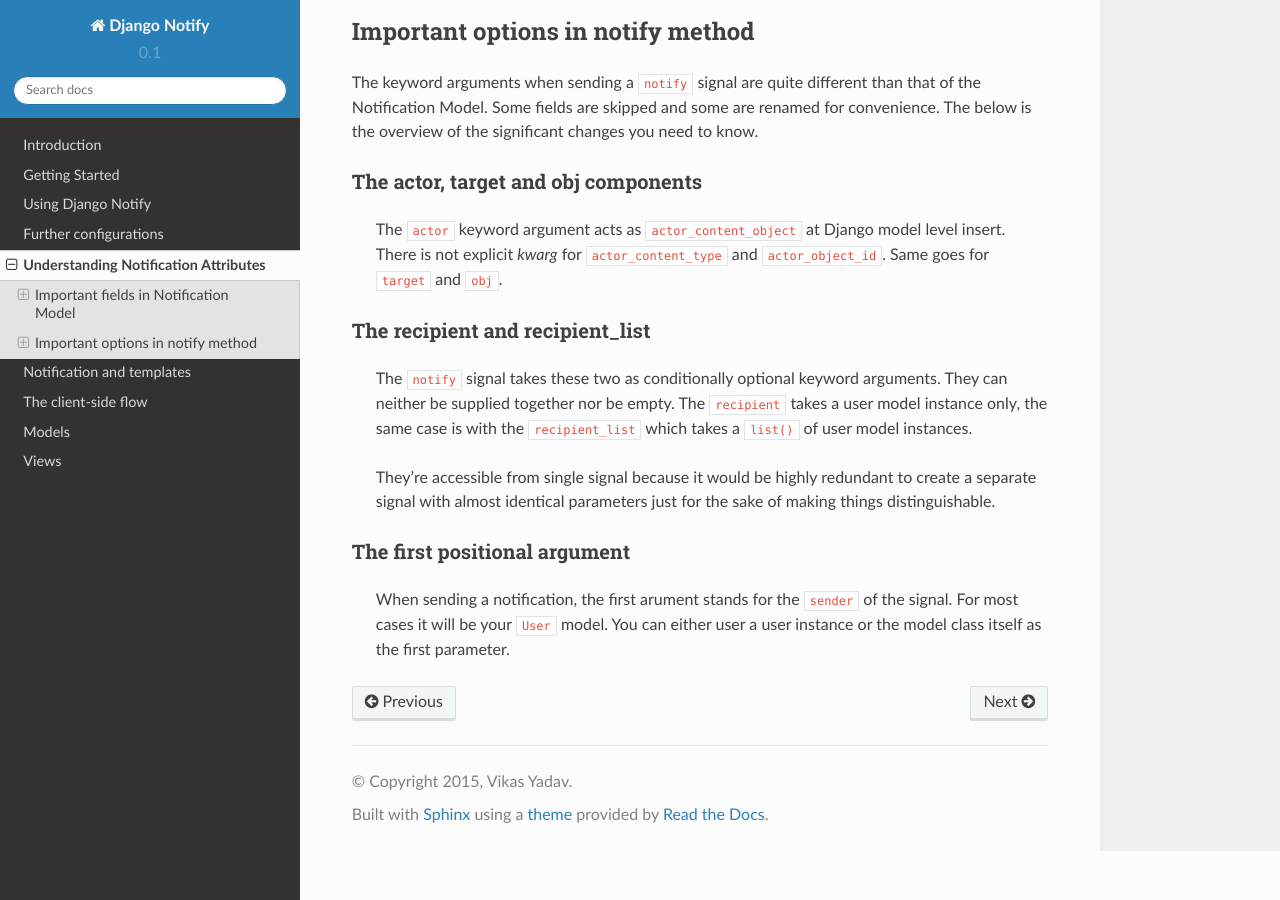
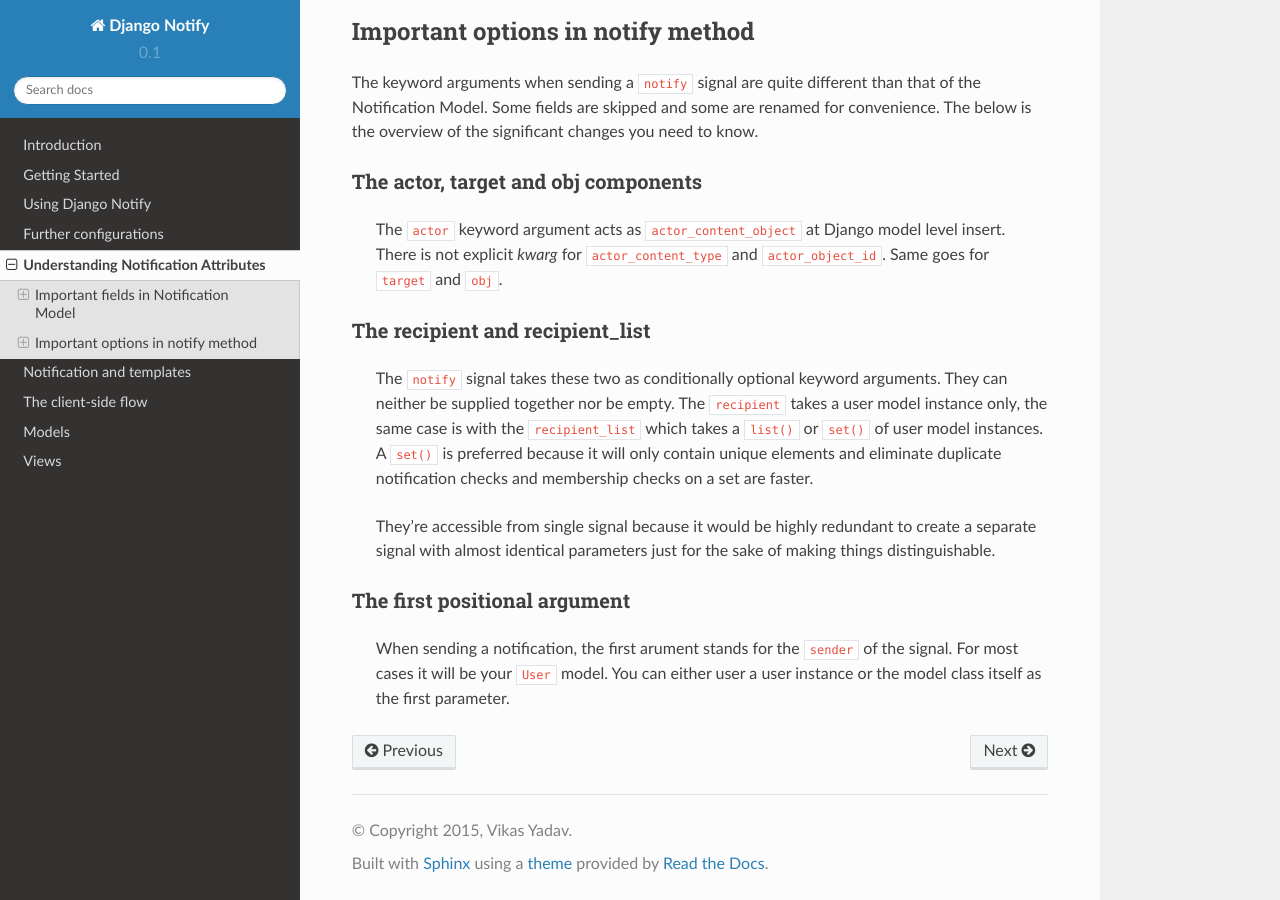
Before and after one commit to v1k45/django-notify-x, a Sphinx documentation site: the page built from docs/attributes.rst, in a window 1280 px wide and 900 px high, scrolled down 2185 px. Built offline with Sphinx 7.4.7 and the Read the Docs theme 2.0.0, drawn with Linux system fonts in a browser that asks for light colours.

Commit message:
Add support for sets

```diff
--- a/CHANGELOG.rst
+++ b/CHANGELOG.rst
@@ -1,5 +1,8 @@
 Changelog
 =========
+
+- Version 0.1.10
+    - Support for ``set`` objects added when passing a ``recipient_list`` to ``notify.send()``
 
 - Version 0.1.8
     - Lots of bug fixes for v0.1.7's new functionality
--- a/docs/attributes.rst
+++ b/docs/attributes.rst
@@ -103,7 +103,8 @@ The actor, target and obj components
 The recipient and recipient_list
 --------------------------------
 
-    The ``notify`` signal takes these two as conditionally optional keyword arguments. They can neither be supplied together nor be empty. The ``recipient`` takes a user model instance only, the same case is with the ``recipient_list`` which takes a ``list()`` of user model instances.
+    The ``notify`` signal takes these two as conditionally optional keyword arguments. They can neither be supplied together nor be empty. The ``recipient`` takes a user model instance only, the same case is with the ``recipient_list`` which takes a ``list()`` or ``set()`` of user model instances. A ``set()`` is preferred
+    because it will only contain unique elements and eliminate duplicate notification checks and membership checks on a set are faster.
 
     They're accessible from single signal because it would be highly redundant to create a separate signal with almost identical parameters just for the sake of making things distinguishable.
 
--- a/docs/usage.rst
+++ b/docs/usage.rst
@@ -86,4 +86,4 @@ Sending notifications to to multiple users:
 Just change the ``recipient`` to ``recipient_list`` and send notifications to as many users you want!
 
 .. warning::
-     ``recipient_list`` expects supplied object to be a list() instance, make sure you convert your ``QuerySet`` to list() before assigning vaule.
+     ``recipient_list`` expects supplied object to be a ``list()`` or ``set()`` instance, make sure you convert your ``QuerySet`` to ``set()`` or ``list()`` before assigning value. ``set()`` is preferred because it eliminates duplicate values and membership checks are faster.
```
Also changed, not shown: 1 other file.
